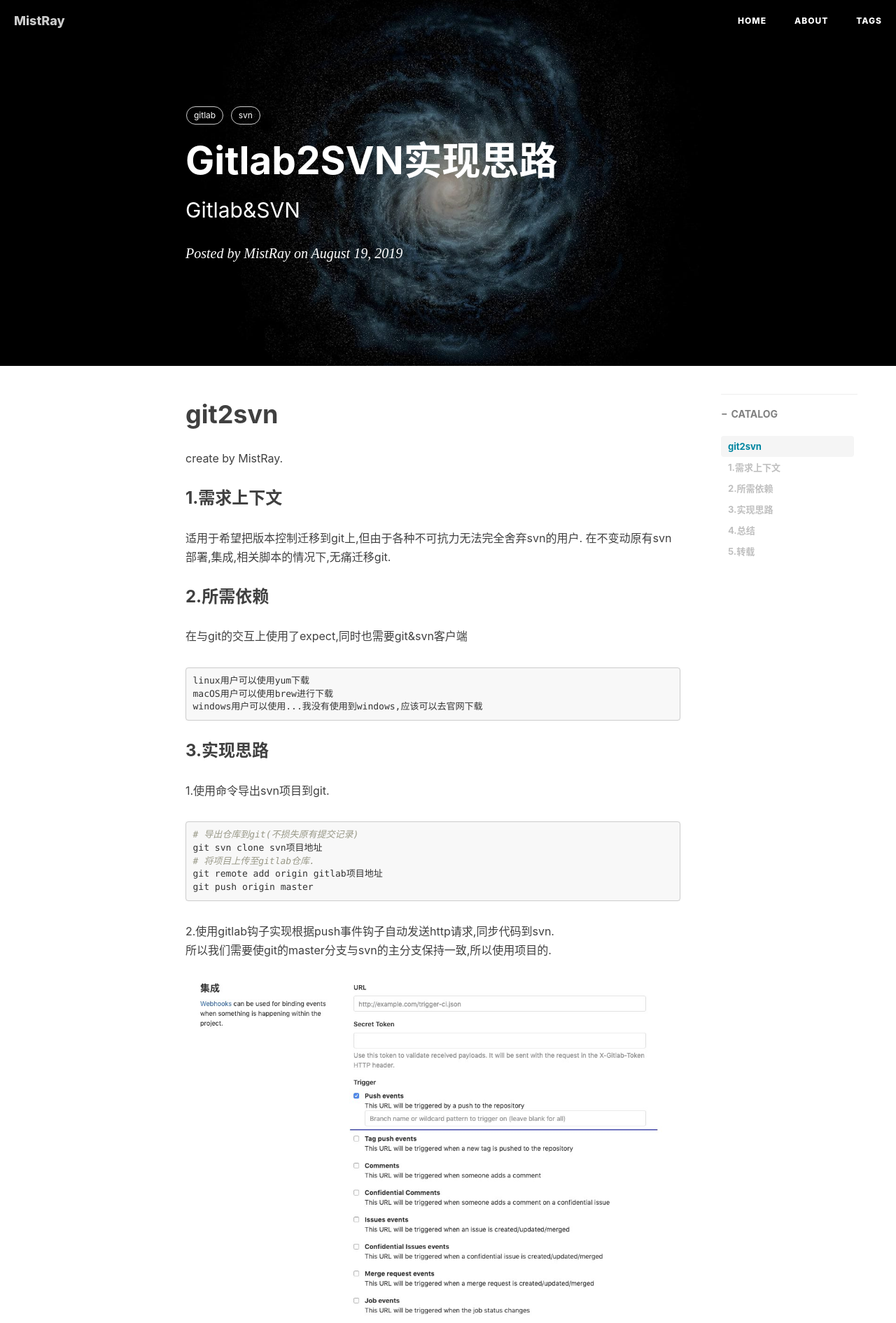
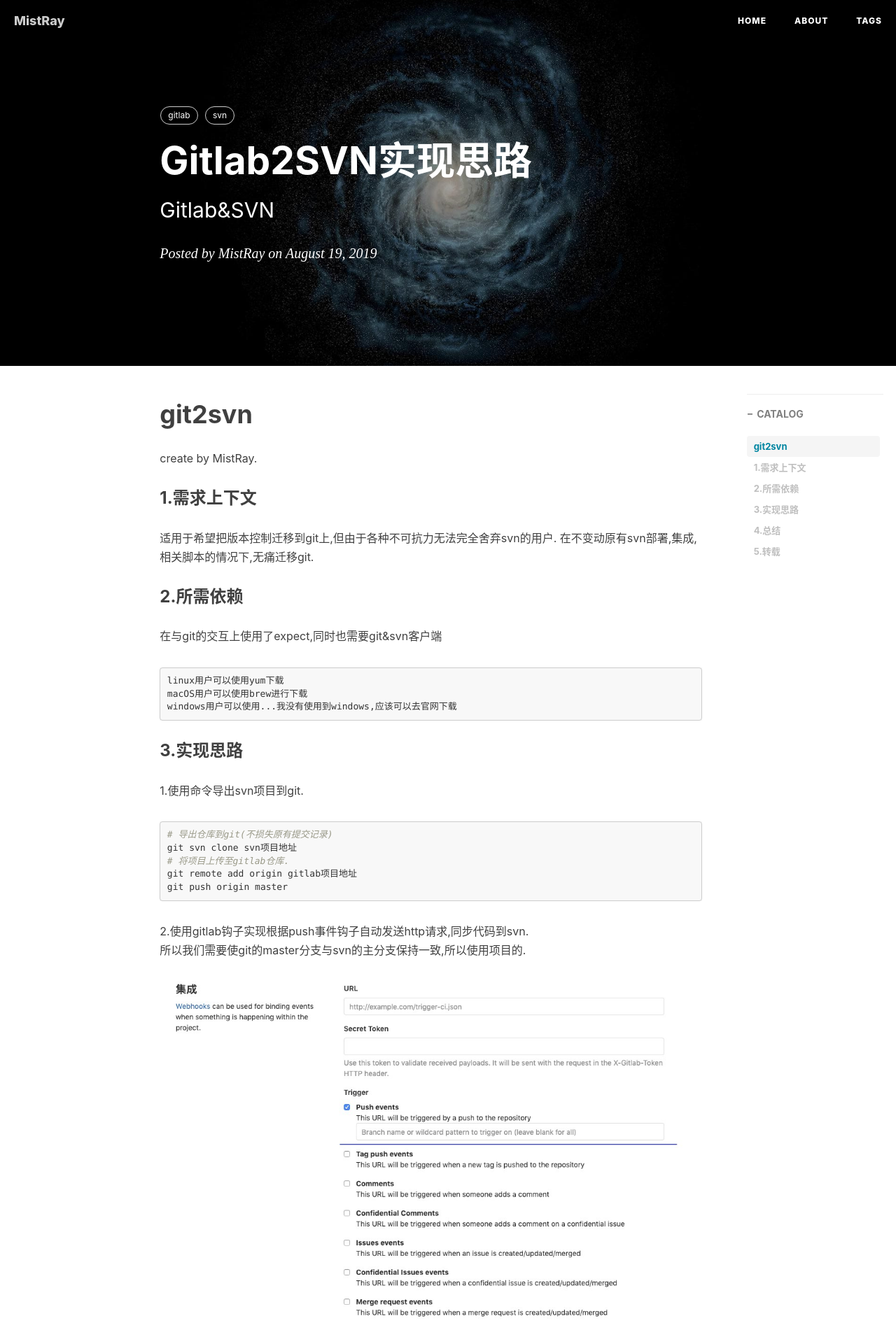
Before and after one commit to MistRay/mistray.github.io, a Jekyll site: the page built from _posts/2019-08-19-Gitlab2svn实现思路.md, in a window 1280 px wide. Shown: the top 1891 px of the page at 70% size. Built offline with Jekyll 4.4.1, drawn with Linux system fonts in a browser that asks for light colours; nearby versions of some CDN libraries; comment, search, counter and statistics services are not loaded.

Commit message:
修改博客布局，适应大屏

```diff
--- a/_layouts/post.html
+++ b/_layouts/post.html
@@ -24,7 +24,7 @@ layout: default
 </style>
 <header class="intro-header" >
     <div class="header-mask"></div>
-    <div class="container">
+    <div class="container-fluid">
         <div class="row">
             <div class="col-lg-8 col-lg-offset-2 col-md-10 col-md-offset-1">
                 <div class="post-heading">
@@ -49,7 +49,7 @@ layout: default
 
 <!-- Post Content -->
 <article>
-    <div class="container">
+    <div class="container-fluid">
         <div class="row">
 
     <!-- Post Container -->
```
